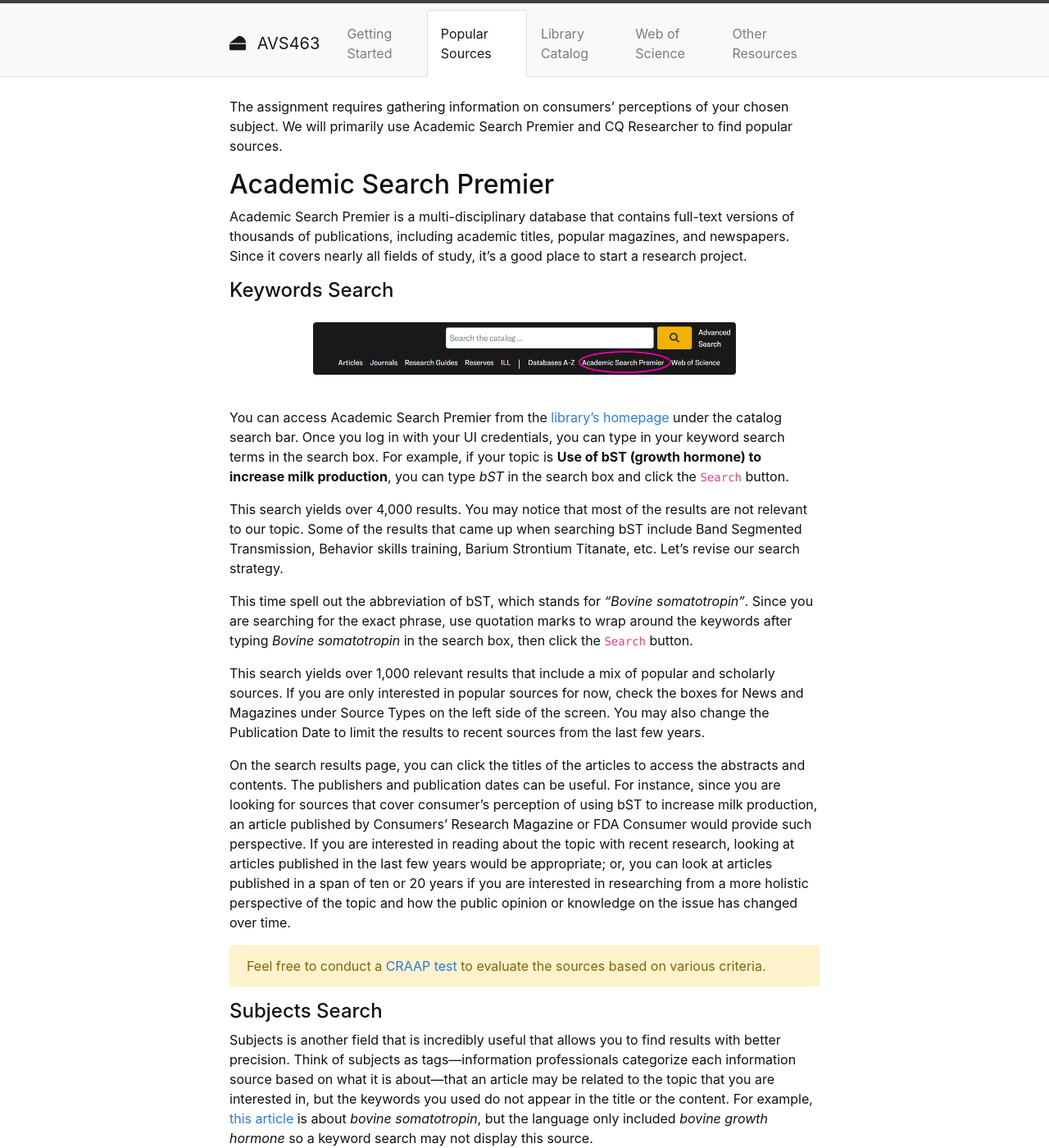
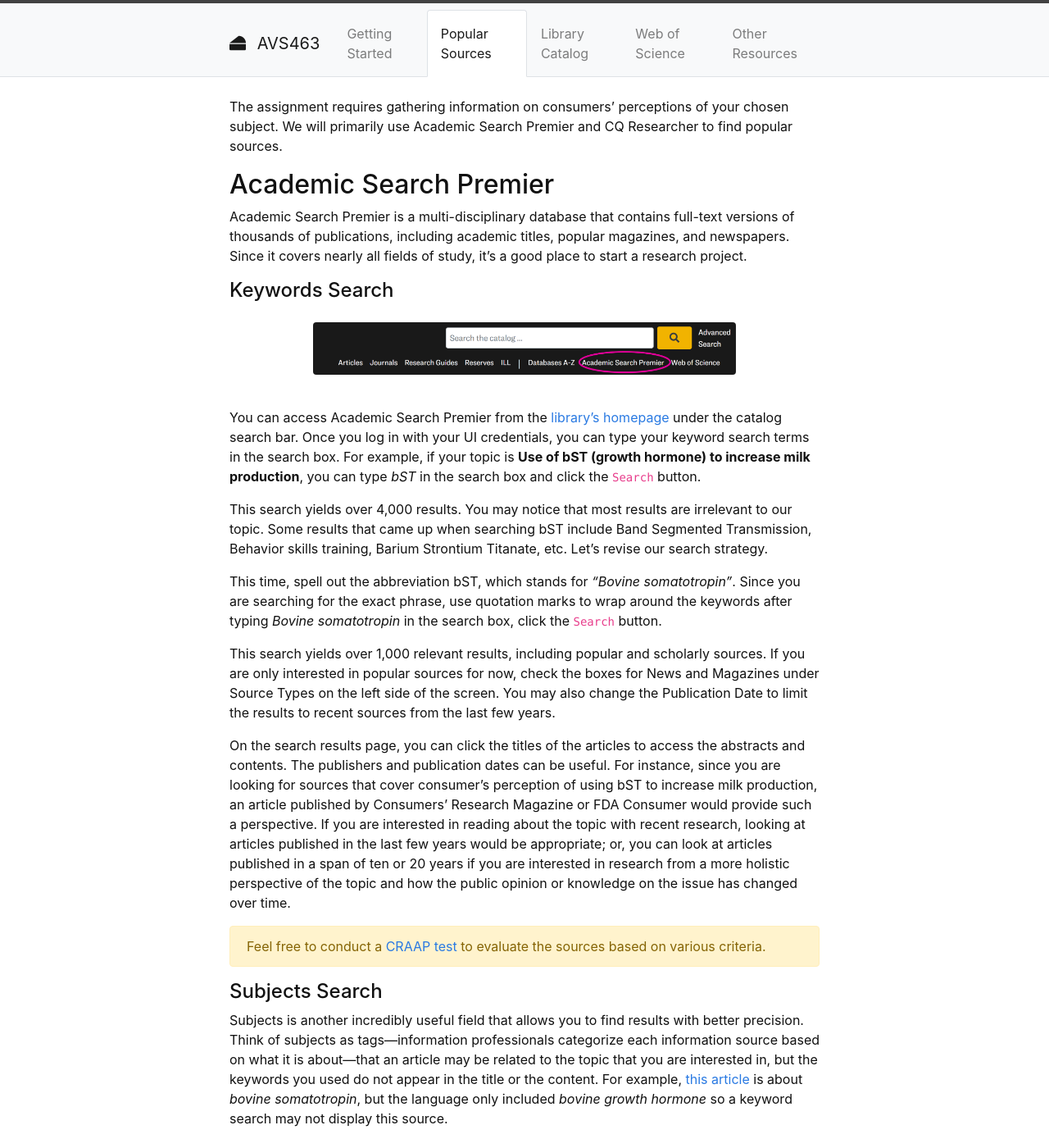
Before and after one commit to hanwendong1/avs463, a Jekyll site: the page built from content/2-Popular-Sources.md, in a window 1280 px wide and 1400 px high. Shown: the whole window at 82% size. Built offline with Jekyll 4.4.1, drawn with Linux system fonts in a browser that asks for light colours; some of the changed text lies outside the part shown.

Commit message:
Update 2-Popular-Sources.md

```diff
--- a/content/2-Popular-Sources.md
+++ b/content/2-Popular-Sources.md
@@ -13,22 +13,22 @@ Academic Search Premier is a multi-disciplinary database that contains full-text
 
 {% include figure.html img="Screenshots-01.png" alt="Access Academic Search Premier" width="75%" %}
 
-You can access Academic Search Premier from the [library’s homepage](https://www.lib.uidaho.edu/){:target="_blank" rel="noopener"} under the catalog search bar. Once you log in with your UI credentials, you can type in your keyword search terms in the search box. For example, if your topic is **Use of bST (growth hormone) to increase milk production**, you can type *bST* in the search box and click the `Search` button.
+You can access Academic Search Premier from the [library’s homepage](https://www.lib.uidaho.edu/){:target="_blank" rel="noopener"} under the catalog search bar. Once you log in with your UI credentials, you can type your keyword search terms in the search box. For example, if your topic is **Use of bST (growth hormone) to increase milk production**, you can type *bST* in the search box and click the `Search` button.
 
-This search yields over 4,000 results. You may notice that most of the results are not relevant to our topic. Some of the results that came up when searching bST include Band Segmented Transmission, Behavior skills training, Barium Strontium Titanate, etc. Let’s revise our search strategy.
+This search yields over 4,000 results. You may notice that most results are irrelevant to our topic. Some results that came up when searching bST include Band Segmented Transmission, Behavior skills training, Barium Strontium Titanate, etc. Let’s revise our search strategy.
 
-This time spell out the abbreviation of bST, which stands for *"Bovine somatotropin"*. Since you are searching for the exact phrase, use quotation marks to wrap around the keywords after typing *Bovine somatotropin* in the search box, then click the `Search` button.
+This time, spell out the abbreviation bST, which stands for *"Bovine somatotropin"*. Since you are searching for the exact phrase, use quotation marks to wrap around the keywords after typing *Bovine somatotropin* in the search box, click the `Search` button.
 
-This search yields over 1,000 relevant results that include a mix of popular and scholarly sources. If you are only interested in popular sources for now, check the boxes for News and Magazines under Source Types on the left side of the screen. You may also change the Publication Date to limit the results to recent sources from the last few years.
+This search yields over 1,000 relevant results, including popular and scholarly sources. If you are only interested in popular sources for now, check the boxes for News and Magazines under Source Types on the left side of the screen. You may also change the Publication Date to limit the results to recent sources from the last few years.
 
-On the search results page, you can click the titles of the articles to access the abstracts and contents. The publishers and publication dates can be useful. For instance, since you are looking for sources that cover consumer’s perception of using bST to increase milk production, an article published by Consumers' Research Magazine or FDA Consumer would provide such perspective. If you are interested in reading about the topic with recent research, looking at articles published in the last few years would be appropriate; or, you can look at articles published in a span of ten or 20 years if you are interested in researching from a more holistic perspective of the topic and how the public opinion or knowledge on the issue has changed over time.
+On the search results page, you can click the titles of the articles to access the abstracts and contents. The publishers and publication dates can be useful. For instance, since you are looking for sources that cover consumer’s perception of using bST to increase milk production, an article published by Consumers' Research Magazine or FDA Consumer would provide such a perspective. If you are interested in reading about the topic with recent research, looking at articles published in the last few years would be appropriate; or, you can look at articles published in a span of ten or 20 years if you are interested in research from a more holistic perspective of the topic and how the public opinion or knowledge on the issue has changed over time.
 
 {% capture text %}Feel free to conduct a [CRAAP test](https://libguides.uidaho.edu/c.php?g=363237&p=2453602){:target="_blank" rel="noopener"} to evaluate the sources based on various criteria.{% endcapture %}
 {% include alert.md text=text color="warning" %}
 
 #### Subjects Search
 
-Subjects is another field that is incredibly useful that allows you to find results with better precision. Think of subjects as tags—information professionals categorize each information source based on what it is about—that an article may be related to the topic that you are interested in, but the keywords you used do not appear in the title or the content. For example, [this article](https://uidaho.idm.oclc.org/login?url=http://search.ebscohost.com/login.aspx?direct=true&db=f5h&AN=9610111153&site=ehost-live&scope=site){:target="_blank" rel="noopener"} is about *bovine somatotropin*, but the language only included *bovine growth hormone* so a keyword search may not display this source.
+Subjects is another incredibly useful field that allows you to find results with better precision. Think of subjects as tags—information professionals categorize each information source based on what it is about—that an article may be related to the topic that you are interested in, but the keywords you used do not appear in the title or the content. For example, [this article](https://uidaho.idm.oclc.org/login?url=http://search.ebscohost.com/login.aspx?direct=true&db=f5h&AN=9610111153&site=ehost-live&scope=site){:target="_blank" rel="noopener"} is about *bovine somatotropin*, but the language only included *bovine growth hormone* so a keyword search may not display this source.
 
 {% include figure.html img="Screenshots-03.png" alt="Subjects Search" width="75%" %}
 
@@ -46,24 +46,24 @@ Experiment with different combinations of subjects and keywords to see which one
 
 #### Full Text and Tools
 
-Other useful features of Academic Search Premier include `HTML Full Text` and `PDF Full Text` on the search results page, and `print`, `email`, and `export` tools in the Tools panel on the search record page.
+Other useful features of Academic Search Premier include `HTML Full Text` and `PDF Full Text` on the search results page and `print`, `email`, and `export` tools in the Tools panel on the search record page.
 
 ## Opposing Viewpoints
 
-Opposing Viewpoints is another useful database to search for popular sources. The database includes topic overviews, pro/con viewpoint essays, thousands of podcasts (including premier NPR programs), etc. New reference content is added on an ongoing basis, and new full-text periodical and newspaper articles are added every day. Click [this link](https://go-gale-com.uidaho.idm.oclc.org/ps/dispBasicSearch.do?userGroupName=mosc00780&prodId=OVIC){:target="_blank" rel="noopener"} to access Opposing Viewpoints.
+Opposing Viewpoints is another useful database to search for popular sources. The database includes topic overviews, pro/con viewpoint essays, thousands of podcasts (including premier NPR programs), etc. New reference content is added on an ongoing basis, and new full-text periodical and newspaper articles are added daily. Click [this link](https://go-gale-com.uidaho.idm.oclc.org/ps/dispBasicSearch.do?userGroupName=mosc00780&prodId=OVIC){:target="_blank" rel="noopener"} to access Opposing Viewpoints.
 
 {% include figure.html img="Screenshots-04.png" alt="Opposing Viewpoints" width="75%" %}
 
-In the search box, type in your search terms (*antibiotic AND farm* if your topic is on **Antibiotic use on farm**, for instance). Under `SHOWING RESULTS FOR`, click `Viewpoints` to access viewpoint essays. Other useful content types include `Audio`, `News`, and `Magazines`.
+In the search box, type in your search terms (*antibiotic AND farm* if your topic is **Antibiotic use on farm**, for instance). Under `SHOWING RESULTS FOR`, click `Viewpoints` to access viewpoint essays. Other useful content types include `Audio`, `News`, and `Magazines`.
 
 ## ProCon.org
 
-ProCon.org is the country’s leading source for information and research on all sides of the controversial issues of the day. Its publisher Britannica is one of the most prominent educational publishers in the world, producer of not only the famed Encyclopaedia Britannica, the oldest continuously published (since 1768) and revised work in the English language, but also a large suite of resources for students, schools, and teachers in multiple languages.
+ProCon.org is the country’s leading source of information and research on all sides of the controversial issues of the day. Its publisher, Britannica, is one of the most prominent educational publishers in the world, producer of not only the famed Encyclopaedia Britannica, the oldest continuously published (since 1768) and revised work in the English language, but also a large suite of resources for students, schools, and teachers in multiple languages.
 
 [Pros and Cons of Issue on Milk](https://milk.procon.org/){:target="_blank" rel="noopener"}
 
 ## CQ Researcher
 
-The CQ Researcher explores a single 'hot' issue in the news in depth each week. Topics range from social and teen issues to environment, health, education and science and technology. There are 44 reports produced each year including four expanded reports. Every 12,000-word report is written by an experienced journalist and features comments from experts, lawmakers and citizens on all sides of every issue. Numerous charts, graphs and sidebar articles -- plus a pro-con feature, a chronology, lengthy bibliographies and a list of contacts -- round out each report. Follow [this link](https://library-cqpress-com.uidaho.idm.oclc.org/cqresearcher/index.php){:target="_blank" rel="noopener"} to access CQ Researcher.
+The CQ Researcher explores a single 'hot' issue in the news in depth each week. Topics range from social and teen issues to environment, health, education and science and technology. There are 44 reports produced each year, including four expanded reports. Every 12,000-word report is written by an experienced journalist and features comments from experts, lawmakers and citizens on all sides of every issue. Numerous charts, graphs and sidebar articles -- plus a pro-con feature, a chronology, lengthy bibliographies and a list of contacts -- round out each report. Follow [this link](https://library-cqpress-com.uidaho.idm.oclc.org/cqresearcher/index.php){:target="_blank" rel="noopener"} to access CQ Researcher.
 
-If your topic is on **Organic vs. conventional farming**, click [this link](https://library-cqpress-com.uidaho.idm.oclc.org/cqresearcher/document.php?id=cqresrre2018110200){:target="_blank" rel="noopener"} to access the full report. You can skim most of the article; the Pro/Con part may be the section that you are most interested in.
+If your topic is on **Organic vs. conventional farming**, click [this link](https://library-cqpress-com.uidaho.idm.oclc.org/cqresearcher/document.php?id=cqresrre2018110200){:target="_blank" rel="noopener"} to access the full report. You can skim most of the article; the Pro/Con part may be the section you are most interested in.
```
